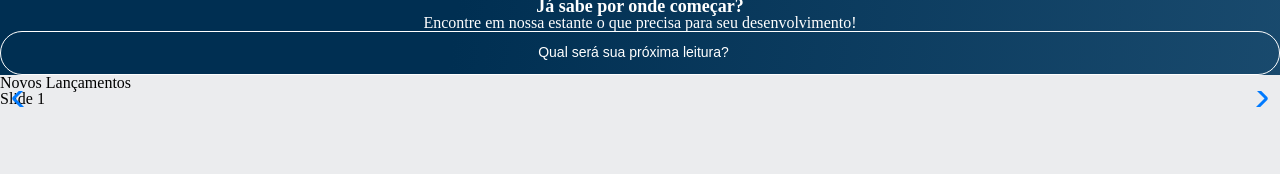
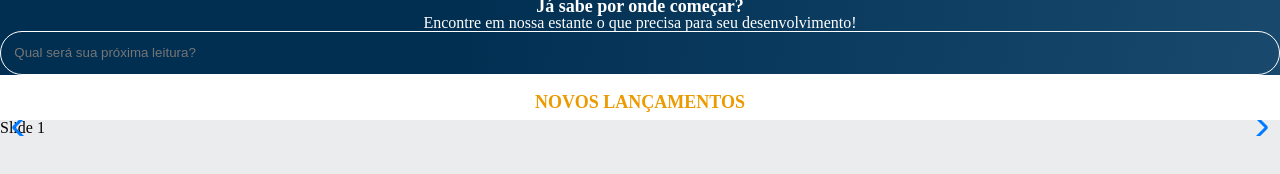
Before and after one commit to nataliadzoba1/AluraBooks, a plain HTML site: page index.html in a window 1280 px wide. Shown: the part 88-262 px from the top of the page. Drawn offline with nearby package versions, Linux system fonts and the light colour scheme; files whose address does not match are found by name.

Commit message:
Add files via upload

```diff
--- a/index.html
+++ b/index.html
@@ -8,7 +8,7 @@
         </title>
         <link rel="stylesheet" href="reset.css">
         <link rel="stylesheet" href="style.css">
-        <link rel="stylesheet" href="https://cdn.jsdelivr.net/npm/swiper@11/swiper-bundle.min.css"  />
+        <link rel="stylesheet" href="https://cdn.jsdelivr.net/npm/swiper@11/swiper-bundle.min.css"/>
     </head>
     <body>
         <header class="cabeçalho">
@@ -50,7 +50,7 @@
             <input type="search" class="banner__pesquisa" placeholder="Qual será sua próxima leitura?">
         </section>
         <section class="carrossel">
-            <h2 class="carrosel__titulo">Novos Lançamentos</h2>
+            <h2 class="carrossel__titulo">Novos Lançamentos</h2>
             <!-- Slider main container -->
                 <div class="swiper">
               <!-- Additional required wrapper -->
--- a/styles/banner.css
+++ b/styles/banner.css
@@ -15,16 +15,16 @@
   background-color: transparent;
   border: 1px solid var(--branco);
   color: var(--branco);
-  border-radius:24px;
+  border-radius: 24px;
   padding: 1em;
   width: 100%;
 }
-.banner__pesquisa::placeholder{
+.banner__pesquisa ::placeholder{
   font-family: var(--fonte-principal);
   font-size: 14px;
   font-weight: 400;
   text-align: center;
   color: var(--branco);
-  background: url("../img/lupa.svg")no-repeat;
+  background: url("../img/Lupa.svg") no-repeat;
   background-position: 1em;
 }
--- /dev/null
+++ b/styles/carrossel.css
@@ -0,0 +1,9 @@
+.carrossel__titulo{
+    color: var(--laranja);
+    background-color: var(--branco);
+    text-align: center;
+    text-transform: uppercase;
+    font-size: 18px;
+    font-weight: 700;
+    padding:1em 0 0.5em 0;
+}
```
Lines whose indentation alone changed are shown as unchanged.
